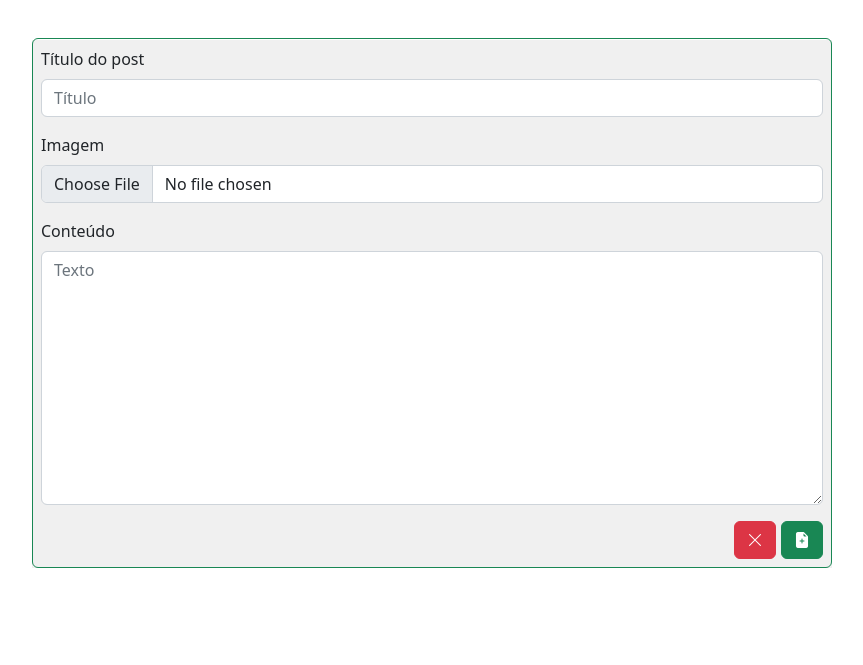
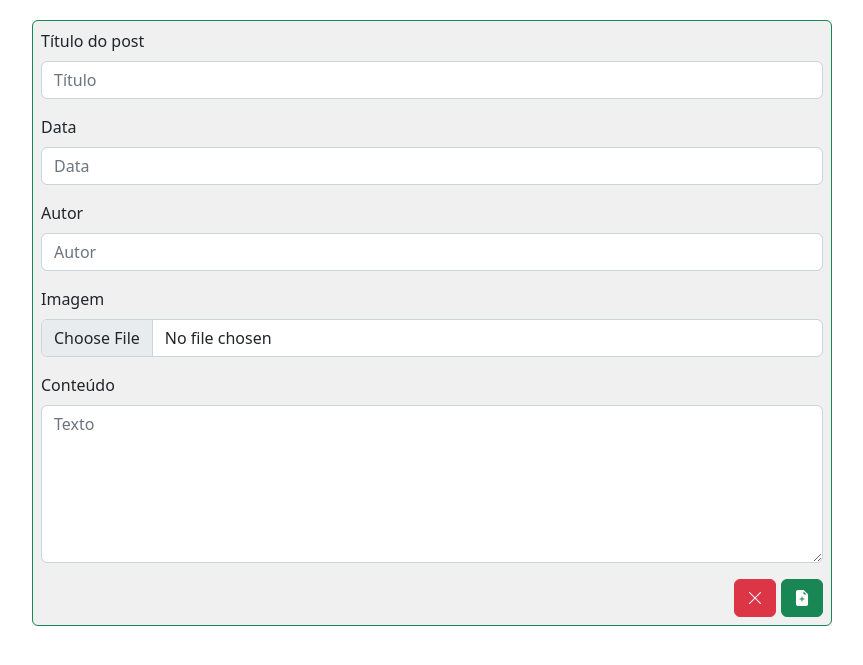
Before and after one commit to Kaymartins/Trainee-2022.2, a PHP site: page /app/views/admin/adicionar_post.html in a window 1280 px wide. Shown: the top 665 px of the page, without its empty margins (224-1087 px from the left). Run offline with PHP 8.4, Linux system fonts and the light colour scheme; some libraries are stand-ins or nearby versions.

Commit message:
Mudanças nos css dos forms para corrigir a estilização, mudando os inputs para separar inputs para autor e data, além de adicionar um para o adicionar post pois ele não tinha esses campos

```diff
--- a/JornalDeKonoha/app/views/admin/adicionar_post.html
+++ b/JornalDeKonoha/app/views/admin/adicionar_post.html
@@ -21,13 +21,21 @@
                 <input type="text" class="form-control" id="exampleFormControlInput1" placeholder="Título">
             </div>
             <div class="mb-3">
+                <label for="exampleFormControlInput1" class="form-label">Data</label>
+                <input type="text" class="form-control" id="exampleFormControlInput1" placeholder="Data">
+            </div>
+            <div class="mb-3">
+                <label for="exampleFormControlInput1" class="form-label">Autor</label>
+                <input type="text" class="form-control" id="exampleFormControlInput1" placeholder="Autor">
+            </div>
+            <div class="mb-3">
                 <label for="formFile" class="form-label">Imagem</label>
                 <input class="form-control" type="file" id="formFile">
             </div>
             <div class="mb-3">
                 <label for="exampleFormControlTextarea1" class="form-label">Conteúdo</label>
                 <textarea class="form-control" id="exampleFormControlTextarea1" placeholder="Texto"
-                    rows="10"></textarea>
+                    rows="6"></textarea>
             </div>
             <div class="botao">
                 <button type="button" class="btn btn-success" title="Postar"><i
--- a/JornalDeKonoha/app/views/admin/editar_post.html
+++ b/JornalDeKonoha/app/views/admin/editar_post.html
@@ -9,7 +9,7 @@
     <title>Editar post</title>
     <link href="https://cdn.jsdelivr.net/npm/bootstrap@5.2.2/dist/css/bootstrap.min.css" rel="stylesheet"
         integrity="sha384-Zenh87qX5JnK2Jl0vWa8Ck2rdkQ2Bzep5IDxbcnCeuOxjzrPF/et3URy9Bv1WTRi" crossorigin="anonymous">
-    <link rel="stylesheet" href="../../../public/css/visualizar_post.css">
+    <link rel="stylesheet" href="../../../public/css/editar_post.css">
     <link rel="stylesheet" href="https://cdn.jsdelivr.net/npm/bootstrap-icons@1.9.1/font/bootstrap-icons.css">
 </head>
 
@@ -23,7 +23,8 @@
             </div>
             <div class="mb-3">
                 <input class="form-control titulo" type="text" value="Título entra aqui">
-                <input class="form-control titulo" type="text" value="Data - Autor">
+                <input class="form-control titulo" type="text" value="Data">
+                <input class="form-control titulo" type="text" value="Autor">
                 <img src="../../../public/img/chainsaw.png">
                 <textarea class="form-control" value="Texto entra aqui" id="exampleFormControlTextarea1" rows="8">Teste</textarea>
             </div>
--- a/JornalDeKonoha/public/css/adicionar_post.css
+++ b/JornalDeKonoha/public/css/adicionar_post.css
@@ -1,17 +1,12 @@
 body {
-    margin-top: 40px;
+    margin-top: 20px;
     padding-left: 20%;
     padding-right: 32%;
 }
 
 form {
     background-color: #F0F0F0;
-    display: flex;
-    flex-direction: column;
-    justify-content: center;
-    padding-top: 5px;
     width: 800px;
-    height: 528px;
 }
 
 .botao {
--- a/JornalDeKonoha/public/css/excluir_post.css
+++ b/JornalDeKonoha/public/css/excluir_post.css
@@ -6,12 +6,7 @@ body {
 
 form {
     background-color: #F0F0F0;
-    display: flex;
-    flex-direction: column;
-    justify-content: center;
-    padding-top: 5px;
     width: 350px;
-    height: 97px;
 }
 
 .botao {
```
Also changed, not shown: JornalDeKonoha/app/views/admin/visualizar_post.html (+3 -4 lines), JornalDeKonoha/public/css/editar_post.css (+1 -6 lines), JornalDeKonoha/public/css/visualizar_post.css (+1 -6 lines).
